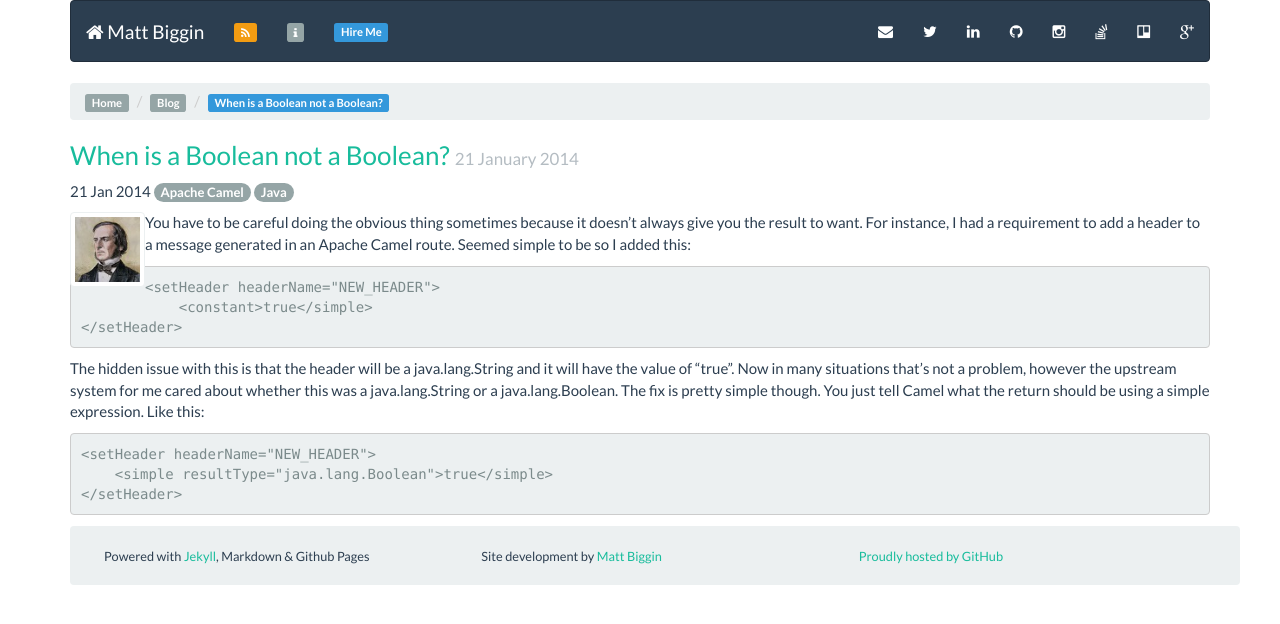
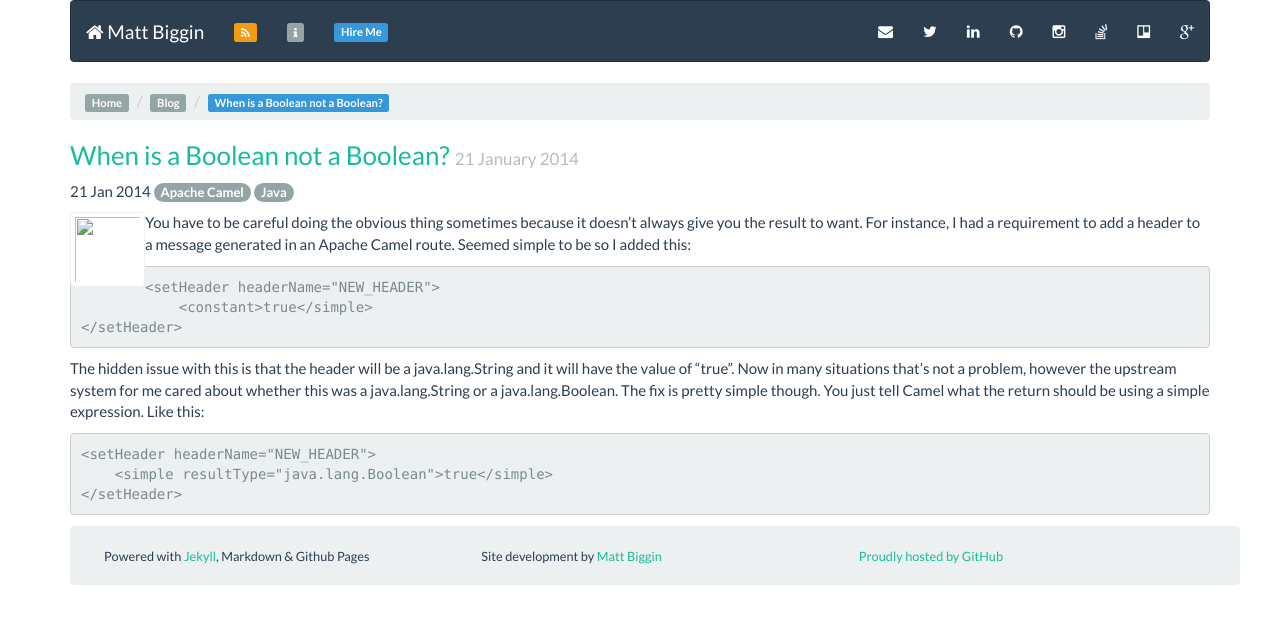
Before and after one commit to ultraflynn/mattbiggin.co.uk, a Jekyll site: the page built from _posts/2014-01-21-when-is-a-boolean-not-a-boolean.md, in a window 1280 px wide. Shown: the top 624 px of the page. Built offline with Jekyll 4.4.1, drawn with Linux system fonts in a browser that asks for light colours; Markdown is read by kramdown in place of the engine named in the settings.

Commit message:
Fixed the thumbnail on the post

```diff
--- a/_layouts/post.html
+++ b/_layouts/post.html
@@ -17,7 +17,7 @@ layout: base
 {% endfor %}
 </p>
 {% if page.thumbnail %}
-  <div class="pull-left"><img src="{{ page.thumbnail }}" height="75" width="75" class="thumbnail"/></div>
+  <div class="pull-left"><img src="{{ post.thumbnail }}" height="75" width="75" class="thumbnail"/></div>
 {% endif %}
 <div class="post">
 {{ content }}
```
